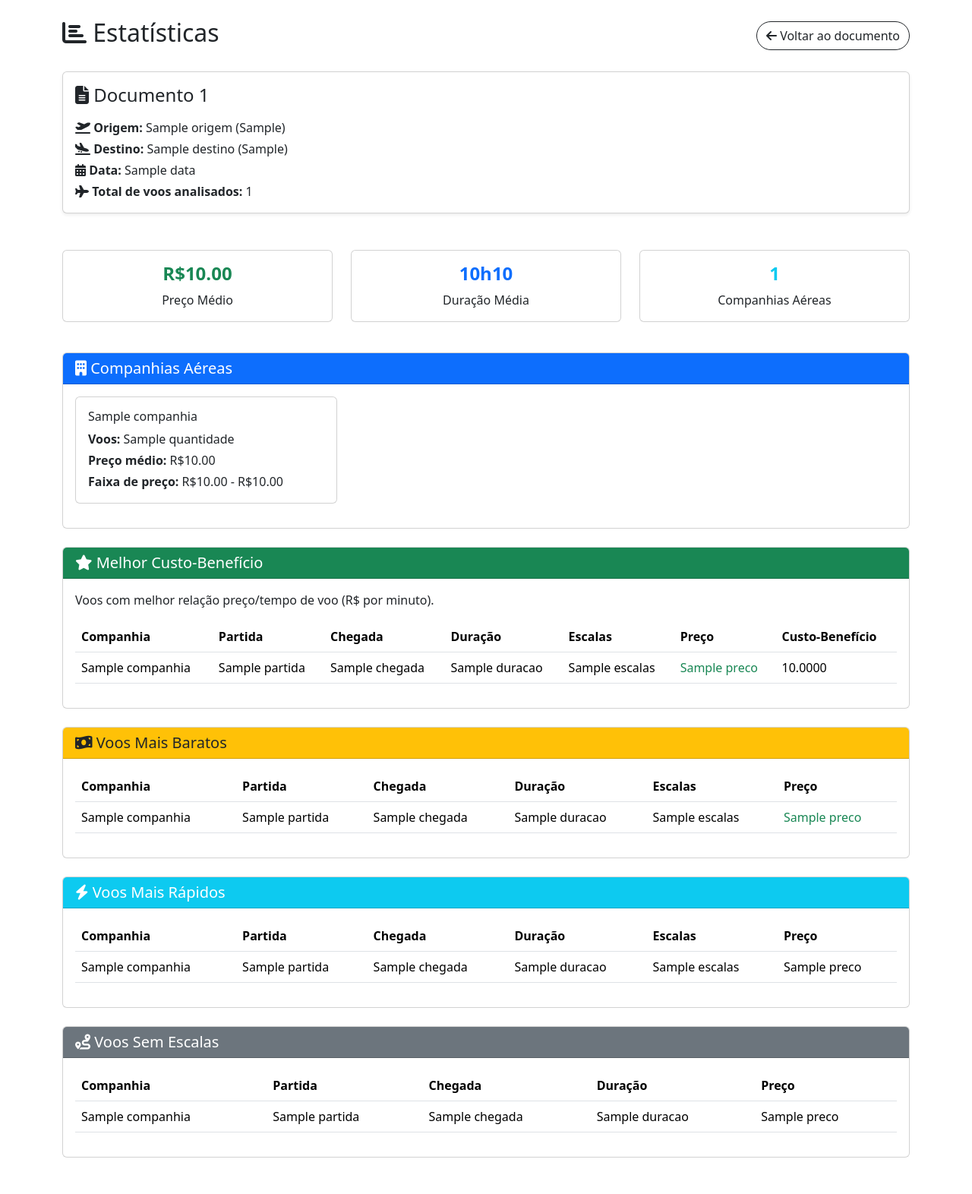
After one commit to Wesleyhrl/TP_Passagens_Aereas, a Flask app: template 03_Recuperacao/templates/estatisticas.html in a window 1280 px wide. The commit adds this page. Shown: the whole page at 76% size. Run offline with Flask 3, Linux system fonts and the light colour scheme; the template is opened without the code that fills it: most values are stand-ins (such as "Sample title", 1, 10 or a date in 2020); parts of the project's set-up code (start-up, migrations or seed data) failed here and were passed over.

Commit message:
ADD estatísticas

```diff
--- a/03_Recuperacao/app.py
+++ b/03_Recuperacao/app.py
@@ -35,8 +35,21 @@ def documento(doc_id):
     documento = buscador.get_documento_por_id(doc_id)
     if not documento:
         return "Erro no documento."
-        #return render_template('404.html'), 404  # você pode criar uma página 404 depois
     return render_template('documento.html', documento=documento)
+
+@app.route('/documento/<doc_id>/estatisticas')
+def estatisticas_documento(doc_id):
+    documento = buscador.get_documento_por_id(doc_id)
+    if not documento:
+        return "Documento não encontrado.", 404
+
+    estatisticas = buscador.calcular_estatisticas_documento(doc_id)
+
+    return render_template(
+        'estatisticas.html',
+        documento=documento,
+        estatisticas=estatisticas
+    )
 
 if __name__ == '__main__':
     app.run(debug=True)
--- a/03_Recuperacao/templates/documento.html
+++ b/03_Recuperacao/templates/documento.html
@@ -29,6 +29,11 @@
                 <p class="mb-1"><strong><i class="fas fa-calendar-alt"></i> Data:</strong> {{ documento.data }}</p>
                 <p class="mb-0"><strong><i class="fas fa-list-ol"></i> Total de Voos:</strong> {{ documento.total_voos
                     }}</p>
+
+                <a href="{{ url_for('estatisticas_documento', doc_id=documento.doc_id) }}" class="btn btn-primary mt-2">
+                    <i class="fas fa-chart-bar"></i> Ver Estatísticas
+                </a>
+
             </div>
         </div>
 
--- /dev/null
+++ b/03_Recuperacao/templates/estatisticas.html
@@ -0,0 +1,271 @@
+<!DOCTYPE html>
+<html lang="pt-br">
+
+<head>
+    <meta charset="UTF-8">
+    <title>Estatísticas - {{ documento.doc_id }}</title>
+    <link href="https://cdn.jsdelivr.net/npm/bootstrap@5.3.6/dist/css/bootstrap.min.css" rel="stylesheet"
+        integrity="sha384-4Q6Gf2aSP4eDXB8Miphtr37CMZZQ5oXLH2yaXMJ2w8e2ZtHTl7GptT4jmndRuHDT" crossorigin="anonymous">
+    <link rel="stylesheet" href="https://cdnjs.cloudflare.com/ajax/libs/font-awesome/6.7.2/css/all.min.css"
+        integrity="sha512-Evv84Mr4kqVGRNSgIGL/F/aIDqQb7xQ2vcrdIwxfjThSH8CSR7PBEakCr51Ck+w+/U6swU2Im1vVX0SVk9ABhg=="
+        crossorigin="anonymous" referrerpolicy="no-referrer" />
+</head>
+
+<body>
+    <div class="container py-4">
+
+        <div class="d-flex justify-content-between align-items-center mb-4">
+            <h2><i class="fas fa-chart-bar"></i> Estatísticas</h2>
+            <a href="{{ url_for('documento', doc_id=documento.doc_id) }}" class="btn btn-outline-dark rounded-pill">
+                <i class="fas fa-arrow-left"></i> Voltar ao documento
+            </a>
+        </div>
+
+        <div class="row mb-4">
+            <div class="col-md-12">
+                <div class="card mb-4 shadow-sm">
+                    <div class="card-body">
+                        <h4 class="card-title mb-3"><i class="fas fa-file-alt"></i> Documento {{ documento.doc_id }}
+                        </h4>
+                        <p class="card-text mb-1">
+                            <strong><i class="fas fa-plane-departure"></i> Origem:</strong>
+                            {{ documento.origem }} ({{ documento.cod_origem }})
+                        </p>
+                        <p class="card-text mb-1">
+                            <strong><i class="fas fa-plane-arrival"></i> Destino:</strong>
+                            {{ documento.destino }} ({{ documento.cod_destino }})
+                        </p>
+                        <p class="card-text mb-1">
+                            <strong><i class="fas fa-calendar-alt"></i> Data:</strong> {{ documento.data }}
+                        </p>
+                        <p class="card-text">
+                            <strong><i class="fas fa-plane"></i> Total de voos analisados:</strong>
+                            {{ estatisticas.total_voos }}
+                        </p>
+                    </div>
+                </div>
+            </div>
+        </div>
+
+        <!-- Estatísticas Gerais -->
+        <div class="row mb-4">
+            <div class="col-md-4 mb-3">
+                <div class="card card-stat h-100">
+                    <div class="card-body text-center">
+                        <h4 class="stat-value text-success fw-bold">
+                            R${{ "%.2f"|format(estatisticas.preco_medio) }}
+                        </h4>
+                        <div class="">Preço Médio</div>
+                    </div>
+                </div>
+            </div>
+            <div class="col-md-4 mb-3">
+                <div class="card card-stat h-100">
+                    <div class="card-body text-center">
+                        <h4 class="stat-value text-primary fw-bold">
+                            {{ estatisticas.duracao_media // 60 }}h{{ "%02d"|format(estatisticas.duracao_media % 60) }}
+                        </h4>
+                        <div class="">Duração Média</div>
+                    </div>
+                </div>
+            </div>
+            <div class="col-md-4 mb-3">
+                <div class="card card-stat h-100">
+                    <div class="card-body text-center">
+                        <h4 class="stat-value text-info fw-bold">
+                            {{ estatisticas.companhias_disponiveis|length }}
+                        </h4>
+                        <div class="">Companhias Aéreas</div>
+                    </div>
+                </div>
+            </div>
+        </div>
+
+        <!-- Companhias Aéreas -->
+        <div class="card mb-4">
+            <div class="card-header bg-primary text-white">
+                <h5 class="mb-0"><i class="fas fa-building"></i> Companhias Aéreas</h5>
+            </div>
+            <div class="card-body">
+                <div class="row">
+                    {% for companhia, dados in estatisticas.voos_por_companhia.items() %}
+                    <div class="col-md-4 mb-3">
+                        <div class="card h-100">
+                            <div class="card-body">
+                                <h6 class="card-title">{{ companhia }}</h6>
+                                <p class="card-text mb-1">
+                                    <strong>Voos:</strong> {{ dados.quantidade }}
+                                </p>
+                                <p class="card-text mb-1">
+                                    <strong>Preço médio:</strong> R${{ "%.2f"|format(dados.preco_medio) }}
+                                </p>
+                                <p class="card-text">
+                                    <strong>Faixa de preço:</strong>
+                                    R${{ "%.2f"|format(dados.preco_min) }} - R${{ "%.2f"|format(dados.preco_max) }}
+                                </p>
+                            </div>
+                        </div>
+                    </div>
+                    {% endfor %}
+                </div>
+            </div>
+        </div>
+
+        <!-- Melhor Custo-Benefício -->
+        <div class="card mb-4">
+            <div class="card-header bg-success text-white">
+                <h5 class="mb-0"><i class="fas fa-star"></i> Melhor Custo-Benefício</h5>
+            </div>
+            <div class="card-body">
+                <p class="card-text mb-3">
+                    Voos com melhor relação preço/tempo de voo (R$ por minuto).
+                </p>
+                <div class="table-responsive">
+                    <table class="table table-hover">
+                        <thead>
+                            <tr>
+                                <th>Companhia</th>
+                                <th>Partida</th>
+                                <th>Chegada</th>
+                                <th>Duração</th>
+                                <th>Escalas</th>
+                                <th>Preço</th>
+                                <th>Custo-Benefício</th>
+                            </tr>
+                        </thead>
+                        <tbody>
+                            {% for voo in estatisticas.melhor_custo_beneficio[:5] %}
+                            <tr>
+                                <td>{{ voo.companhia }}</td>
+                                <td>{{ voo.partida }}</td>
+                                <td>{{ voo.chegada }}</td>
+                                <td>{{ voo.duracao }}</td>
+                                <td>{{ voo.escalas }}</td>
+                                <td class="text-success">{{ voo.preco }}</td>
+                                <td>{{ "%.4f"|format(voo.custo_beneficio) }}</td>
+                            </tr>
+                            {% endfor %}
+                        </tbody>
+                    </table>
+                </div>
+            </div>
+        </div>
+
+        <!-- Voos Mais Baratos -->
+        <div class="card mb-4">
+            <div class="card-header bg-warning text-dark">
+                <h5 class="mb-0"><i class="fas fa-money-bill-wave"></i> Voos Mais Baratos</h5>
+            </div>
+            <div class="card-body">
+                <div class="table-responsive">
+                    <table class="table table-hover">
+                        <thead>
+                            <tr>
+                                <th>Companhia</th>
+                                <th>Partida</th>
+                                <th>Chegada</th>
+                                <th>Duração</th>
+                                <th>Escalas</th>
+                                <th>Preço</th>
+                            </tr>
+                        </thead>
+                        <tbody>
+                            {% for voo in estatisticas.voos_mais_baratos[:5] %}
+                            <tr>
+                                <td>{{ voo.companhia }}</td>
+                                <td>{{ voo.partida }}</td>
+                                <td>{{ voo.chegada }}</td>
+                                <td>{{ voo.duracao }}</td>
+                                <td>{{ voo.escalas }}</td>
+                                <td class="text-success">{{ voo.preco }}</td>
+                            </tr>
+                            {% endfor %}
+                        </tbody>
+                    </table>
+                </div>
+            </div>
+        </div>
+
+        <!-- Voos Mais Rápidos -->
+        <div class="card mb-4">
+            <div class="card-header bg-info text-white">
+                <h5 class="mb-0"><i class="fas fa-bolt"></i> Voos Mais Rápidos</h5>
+            </div>
+            <div class="card-body">
+                <div class="table-responsive">
+                    <table class="table table-hover">
+                        <thead>
+                            <tr>
+                                <th>Companhia</th>
+                                <th>Partida</th>
+                                <th>Chegada</th>
+                                <th>Duração</th>
+                                <th>Escalas</th>
+                                <th>Preço</th>
+                            </tr>
+                        </thead>
+                        <tbody>
+                            {% for voo in estatisticas.voos_mais_rapidos[:5] %}
+                            <tr>
+                                <td>{{ voo.companhia }}</td>
+                                <td>{{ voo.partida }}</td>
+                                <td>{{ voo.chegada }}</td>
+                                <td>{{ voo.duracao }}</td>
+                                <td>{{ voo.escalas }}</td>
+                                <td>{{ voo.preco }}</td>
+                            </tr>
+                            {% endfor %}
+                        </tbody>
+                    </table>
+                </div>
+            </div>
+        </div>
+
+        <!-- Voos Sem Escalas -->
+        {% if estatisticas.voos_sem_escalas %}
+        <div class="card mb-4">
+            <div class="card-header bg-secondary text-white">
+                <h5 class="mb-0"><i class="fas fa-route"></i> Voos Sem Escalas</h5>
+            </div>
+            <div class="card-body">
+                <div class="table-responsive">
+                    <table class="table table-hover">
+                        <thead>
+                            <tr>
+                                <th>Companhia</th>
+                                <th>Partida</th>
+                                <th>Chegada</th>
+                                <th>Duração</th>
+                                <th>Preço</th>
+                            </tr>
+                        </thead>
+                        <tbody>
+                            {% for voo in estatisticas.voos_sem_escalas[:5] %}
+                            <tr>
+                                <td>{{ voo.companhia }}</td>
+                                <td>{{ voo.partida }}</td>
+                                <td>{{ voo.chegada }}</td>
+                                <td>{{ voo.duracao }}</td>
+                                <td>{{ voo.preco }}</td>
+                            </tr>
+                            {% endfor %}
+                        </tbody>
+                    </table>
+                </div>
+            </div>
+        </div>
+        {% endif %}
+    </div>
+
+    <script src="https://cdn.jsdelivr.net/npm/bootstrap@5.3.6/dist/js/bootstrap.bundle.min.js"
+        integrity="sha384-j1CDi7MgGQ12Z7Qab0qlWQ/Qqz24Gc6BM0thvEMVjHnfYGF0rmFCozFSxQBxwHKO"
+        crossorigin="anonymous"></script>
+    <script src="https://cdn.jsdelivr.net/npm/@popperjs/core@2.11.8/dist/umd/popper.min.js"
+        integrity="sha384-I7E8VVD/ismYTF4hNIPjVp/Zjvgyol6VFvRkX/vR+Vc4jQkC+hVqc2pM8ODewa9r"
+        crossorigin="anonymous"></script>
+    <script src="https://cdn.jsdelivr.net/npm/bootstrap@5.3.6/dist/js/bootstrap.min.js"
+        integrity="sha384-RuyvpeZCxMJCqVUGFI0Do1mQrods/hhxYlcVfGPOfQtPJh0JCw12tUAZ/Mv10S7D"
+        crossorigin="anonymous"></script>
+</body>
+
+</html>
```
Also changed, not shown: 03_Recuperacao/buscador.py (+123 -0 lines).
